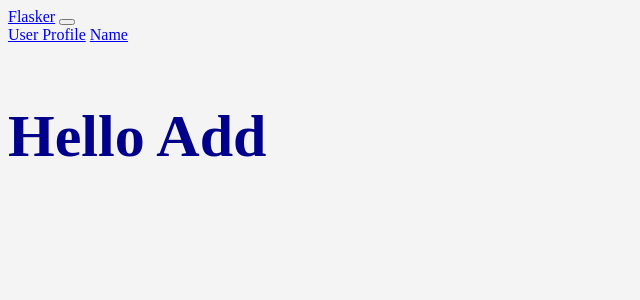
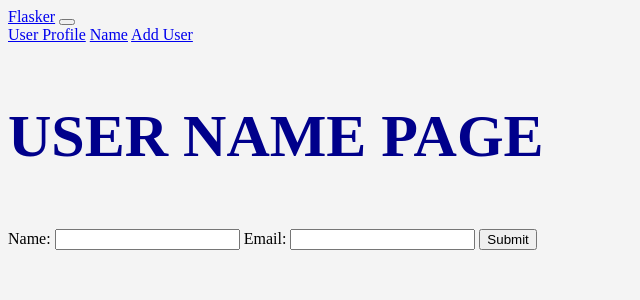
Before and after one commit to bricheek/flasker, a Flask app: page /user/add in a window 1280 px wide. Shown: the top 300 px of the page, without its empty margins (0-640 px from the left). Run offline with Flask 2, Linux system fonts and the light colour scheme.

Commit message:
Added Dbase and add user

```diff
--- a/hello.py
+++ b/hello.py
@@ -2,9 +2,31 @@ from flask import Flask, render_template, request, flash
 from flask_wtf import FlaskForm
 from wtforms import SubmitField, StringField
 from wtforms.validators import DataRequired, input_required
+from flask_sqlalchemy import SQLAlchemy
+from datetime import datetime
 
 #create flask instance
 app = Flask(__name__)
+app.config['SECRET_KEY'] = "secret key ###"
+#add database
+app.config['SQLALCHEMY_DATABASE_URI'] = 'sqlite:///users.db'
+db = SQLAlchemy(app)
+db.init_app(app)
+
+
+# Create Model
+class Users(db.Model):
+    id = db.Column(db.Integer, primary_key=True)
+    name = db.Column(db.String(200), nullable=False)
+    email =db.Column(db.String(120), nullable=False, unique=True)
+    date_added =db.Column(db.DateTime, default=datetime.utcnow)
+
+    #create a string
+    def __repr__(self):
+        return '<Name %r>' % self.name
+
+with app.app_context():
+    db.create_all()
 
 #create a route decorator
 @app.route('/')
@@ -18,7 +40,6 @@ def index():
     favorite_pizza=favorite_pizza
     )
 
-app.config['SECRET_KEY'] = "secret key ###"
 
 # class SignupForm(Form):
 #     age = IntegerField('Age')
@@ -36,9 +57,34 @@ class NamerForm(FlaskForm):
     name = StringField("What's Your Name?", validators=[DataRequired()])
     submit = SubmitField("Submit")
 
+#create form class
+class UserForm(FlaskForm):
+    name = StringField("Name", validators=[DataRequired()])
+    email = StringField("Email", validators=[DataRequired()])
+    submit = SubmitField("Submit")
+
+
 @app.route('/user/<name>')
 def user(name):
     return render_template("user.html", user_name=name)
+
+#create user page
+@app.route('/user/add', methods=['GET', 'POST'])
+def add_user():
+    name = None
+    form = UserForm()
+    if form.validate_on_submit():
+        user = Users.query.filter_by(email=form.email.data).first()
+        if user is None:
+            user = Users(name=form.name.data, email=form.email.data)
+            db.session.add(user)
+            db.session.commit
+        name=form.name.data
+        form.name.data=""
+        form.email.data=""
+        flash("User Added Successfully")
+    our_users = Users.query.order_by(Users.date_added)
+    return render_template("add_user.html", form=form, name=name, our_users=our_users)
 
 # custom error pages
 # Invalid URL
@@ -50,7 +96,6 @@ def page_not_found(e):
 @app.errorhandler(500)
 def page_not_found(e):
     return render_template("500.html"), 500
-
 
 #Create name page
 @app.route('/name', methods=['GET', 'POST'])
@@ -85,3 +130,9 @@ def name():
 #     return render_template('name.html',
 #     name = name,
 #     form = form)
+
+# def create_app():
+#     app = Flask(__name__)
+#     with app.app_context():
+#         db.create_all()
+#     return app
--- /dev/null
+++ b/templates/add_user.html
@@ -0,0 +1,36 @@
+{% extends "base.html" %}
+
+{% block content %}
+
+{% for message in get_flashed_messages() %}
+
+<div class="alert alert-warning alert-dismissible fade show" role="alert">
+    <strong> {{ message }} </strong>
+    <span type="button" class="btn-close" data-bs-dismiss="alert" aria-label="Close"></span>
+  </div>
+
+{% endfor %}
+
+{% if name %}
+    <h1>Hello {{ name }}!!</h1>
+
+{% else %}
+    <h1>USER NAME PAGE</h1>
+    <br/>
+    <form method="POST">
+
+    <form method="POST">
+        {{ form.csrf_token }}
+        {{ form.name.label(class="form-label") }}: {{ form.name(class="form-control") }}
+        {{ form.email.label(class="form-label") }}: {{ form.email(class="form-control") }}
+        {{ form.submit(class="btn btn-secondary") }}
+    </form>
+    <br/>
+    <br/>
+{% endif %}
+
+{% for our_user in our_users %}
+    {{ our_user.id }} {{ our_user.name }} {{ our_user.email }}
+    <br/>
+{% endfor %}
+{% endblock %}
--- a/templates/navbar.html
+++ b/templates/navbar.html
@@ -8,6 +8,7 @@
         <div class="navbar-nav">
           <a class="nav-link" href="{{ url_for('user', name='John')}}">User Profile</a>
           <a class="nav-link" href="{{ url_for('name') }}">Name</a>
+          <a class="nav-link" href="{{ url_for('add_user') }}">Add User</a>
         </div>
       </div>
     </div>
```
Also changed, not shown: instance/users.db (added).
